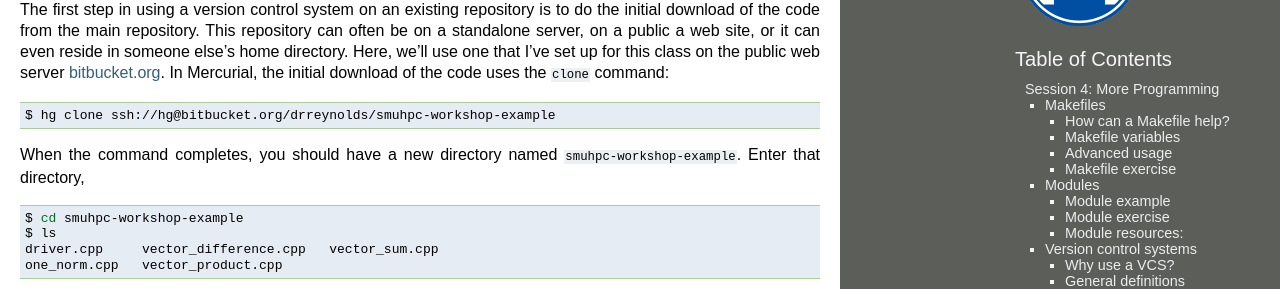
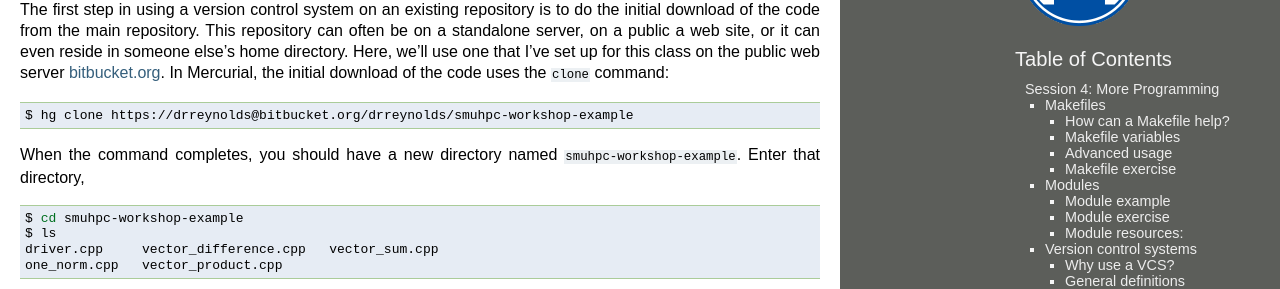
Before and after one commit to drreynolds/smuhpc-workshop, a Sphinx documentation site: the page built from source/session_4.rst, in a window 1280 px wide and 900 px high, scrolled down 15035 px. Shown: the part 152-441 px from the top of the window. Built offline with Sphinx 7.4.7, drawn with Linux system fonts in a browser that asks for light colours.

Commit message:
Updated 'hg clone' command for public access to example bitbucket repository

```diff
--- a/source/session_4.rst
+++ b/source/session_4.rst
@@ -1317,7 +1317,7 @@ code uses the ``clone`` command:
 
 .. code-block:: bash
 
-   $ hg clone ssh://hg@bitbucket.org/drreynolds/smuhpc-workshop-example
+   $ hg clone https://drreynolds@bitbucket.org/drreynolds/smuhpc-workshop-example
 
 When the command completes, you should have a new directory named
 ``smuhpc-workshop-example``.  Enter that directory,
```
